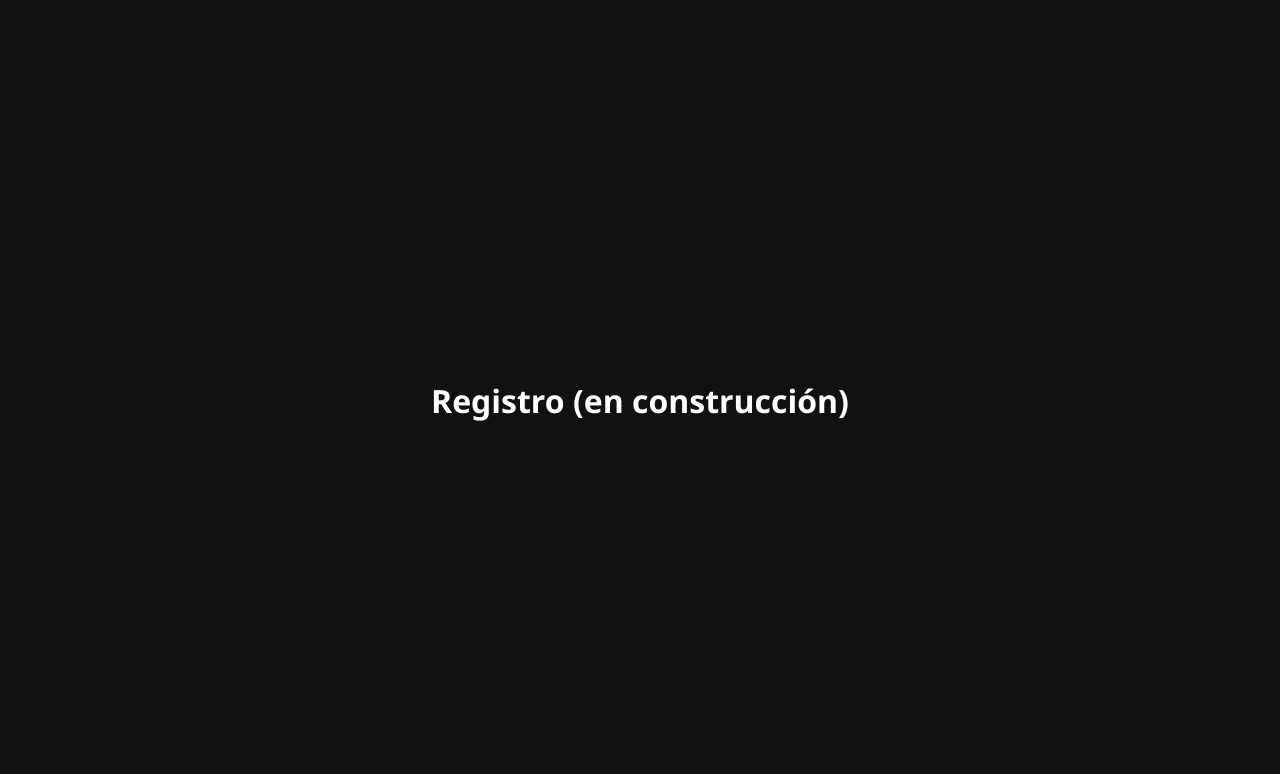
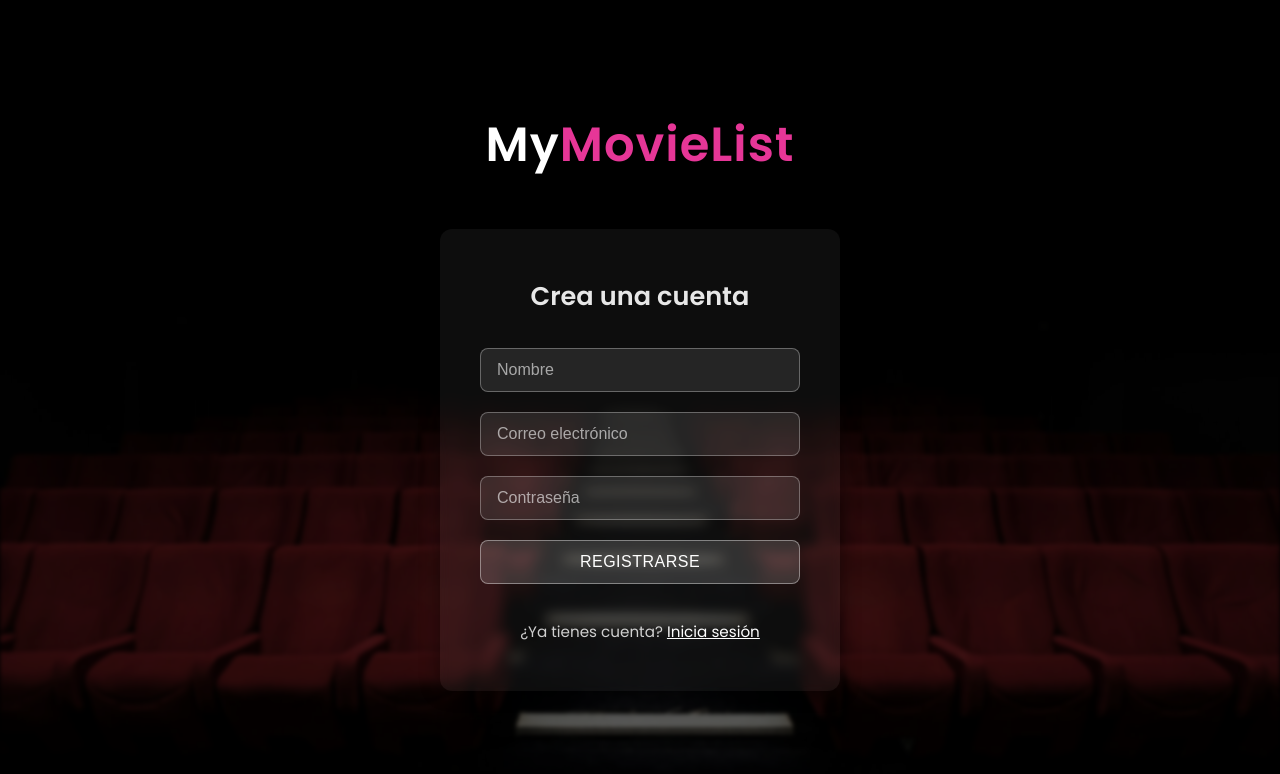
Before and after one commit to davidpalacin/movie-list-front, a React (Vite) app: page /register in a window 1280 px wide. Shown: the top 774 px of the page. Built offline with nearby package versions, Linux system fonts and the light colour scheme.

Commit message:
✨ Enhance Register component with form handling, success message, and improved styling; add navigation on brand click

```diff
--- a/src/components/Login/Login.css
+++ b/src/components/Login/Login.css
@@ -32,6 +32,7 @@
     letter-spacing: 1px;
     text-shadow: 0 3px 8px rgba(0, 0, 0, 0.5);
     animation: bounceIn 1s ease-out;
+    cursor: pointer;
 }
 
 .brand-white {
--- a/src/components/Login/Login.jsx
+++ b/src/components/Login/Login.jsx
@@ -38,7 +38,7 @@ function Login() {
             <div className="login-background"></div>
 
             <div className="login-content">
-                <h1 className="login-brand">
+                <h1 className="login-brand" onClick={() => navigate('/')}>
                     <span className="brand-white">My</span>
                     <span className="brand-color">MovieList</span>
                 </h1>
--- a/src/components/Register/Register.css
+++ b/src/components/Register/Register.css
@@ -1,12 +1,151 @@
 .register-container {
+    position: relative;
     height: 100vh;
-    display: grid;
-    place-items: center;
-    background-color: #111;
+    overflow: hidden;
+    font-family: 'Poppins', sans-serif;
+}
+
+.register-background {
+    position: absolute;
+    inset: 0;
+    background: url('/src/assets/bg-cinema.jpg') no-repeat center center/cover;
+    filter: brightness(0.4) blur(2px);
+    z-index: 0;
+}
+
+.register-content {
+    position: relative;
+    z-index: 1;
+    height: 100%;
+    display: flex;
+    flex-direction: column;
+    align-items: center;
+    justify-content: center;
     color: white;
-    font-family: 'Segoe UI', Tahoma, Geneva, Verdana, sans-serif;
+    padding: 2rem;
+}
+
+.register-brand {
+    font-size: 3rem;
+    font-weight: 700;
+    margin-bottom: 3rem;
+    letter-spacing: 1px;
+    text-shadow: 0 3px 8px rgba(0, 0, 0, 0.5);
+    animation: bounceFromRight 1.1s ease-out;
+    cursor: pointer;
+}
+
+.register-brand-white {
+    color: #ffffff;
+}
+
+.register-brand-color {
+    color: #e63697;
+}
+
+.register-box {
+    background-color: rgba(255, 255, 255, 0.05);
+    padding: 3rem 2.5rem;
+    border-radius: 12px;
+    backdrop-filter: blur(6px);
+    box-shadow: 0 0 20px rgba(0, 0, 0, 0.4);
+    width: 100%;
+    max-width: 400px;
 }
 
 .register-title {
-    font-size: 2rem;
+    text-align: center;
+    margin-bottom: 2rem;
+    font-size: 1.6rem;
+    font-weight: 600;
+    color: rgba(255, 255, 255, 0.9);
 }
+
+.register-form {
+    display: flex;
+    flex-direction: column;
+    gap: 1.25rem;
+}
+
+.register-input {
+    padding: 0.75rem 1rem;
+    background-color: rgba(255, 255, 255, 0.1);
+    border: 1px solid rgba(255, 255, 255, 0.3);
+    border-radius: 8px;
+    color: white;
+    font-size: 1rem;
+}
+
+.register-input::placeholder {
+    color: rgba(255, 255, 255, 0.6);
+}
+
+.register-button {
+    padding: 0.75rem;
+    font-size: 1rem;
+    font-weight: 500;
+    background-color: rgba(255, 255, 255, 0.15);
+    color: white;
+    border: 1px solid rgba(255, 255, 255, 0.4);
+    border-radius: 8px;
+    cursor: pointer;
+    transition: all 0.3s ease;
+    text-transform: uppercase;
+    letter-spacing: 0.5px;
+}
+
+.register-button:hover {
+    background-color: rgba(255, 255, 255, 0.25);
+    border-color: rgba(255, 255, 255, 0.6);
+    transform: scale(1.03);
+}
+
+.register-footer-text {
+    margin-top: 1rem;
+    font-size: 0.95rem;
+    text-align: center;
+    color: rgba(255, 255, 255, 0.8);
+}
+
+.register-link {
+    color: #fff;
+    font-weight: 500;
+    cursor: pointer;
+    text-decoration: underline;
+    transition: color 0.3s ease;
+}
+
+.register-link:hover {
+    color: #1e90ff;
+}
+
+.register-success {
+    color: #4caf50;
+    margin-top: 1rem;
+    text-align: center;
+    font-weight: 500;
+}
+
+@keyframes bounceFromRight {
+    0% {
+        opacity: 0;
+        transform: translateX(60px);
+    }
+
+    50% {
+        opacity: 1;
+        transform: translateX(-10px);
+    }
+
+    70% {
+        transform: translateX(5px);
+    }
+
+    85% {
+        transform: translateX(-2px);
+    }
+
+    100% {
+        transform: translateX(0);
+    }
+}
--- a/src/components/Register/Register.jsx
+++ b/src/components/Register/Register.jsx
@@ -1,9 +1,80 @@
 import './Register.css';
+import { useState } from 'react';
+import { useLocation } from 'wouter';
 
 function Register() {
+    const [, navigate] = useLocation();
+    const [name, setName] = useState('');
+    const [email, setEmail] = useState('');
+    const [password, setPassword] = useState('');
+    const [success, setSuccess] = useState('');
+
+    const handleSubmit = (e) => {
+        e.preventDefault();
+
+        console.log({ name, email, password });
+
+        setSuccess('¡Registro exitoso!');
+        setTimeout(() => navigate('/login'), 1500);
+    };
+
     return (
         <div className="register-container">
-            <h2 className="register-title">Registro (en construcción)</h2>
+            <div className="register-background"></div>
+
+            <div className="register-content">
+                <h1 className="register-brand" onClick={() => navigate('/')}>
+                    <span className="register-brand-white">My</span>
+                    <span className="register-brand-color">MovieList</span>
+                </h1>
+
+                <div className="register-box">
+                    <h2 className="register-title">Crea una cuenta</h2>
+
+                    <form className="register-form" onSubmit={handleSubmit}>
+                        <input
+                            type="text"
+                            placeholder="Nombre"
+                            className="register-input"
+                            value={name}
+                            onChange={(e) => setName(e.target.value)}
+                            required
+                        />
+                        <input
+                            type="email"
+                            placeholder="Correo electrónico"
+                            className="register-input"
+                            value={email}
+                            onChange={(e) => setEmail(e.target.value)}
+                            required
+                        />
+                        <input
+                            type="password"
+                            placeholder="Contraseña"
+                            className="register-input"
+                            value={password}
+                            onChange={(e) => setPassword(e.target.value)}
+                            required
+                        />
+
+                        <button type="submit" className="register-button">
+                            Registrarse
+                        </button>
+
+                        {success && <p className="register-success">{success}</p>}
+
+                        <p className="register-footer-text">
+                            ¿Ya tienes cuenta?{' '}
+                            <span
+                                className="register-link"
+                                onClick={() => navigate('/login')}
+                            >
+                                Inicia sesión
+                            </span>
+                        </p>
+                    </form>
+                </div>
+            </div>
         </div>
     );
 }
```
